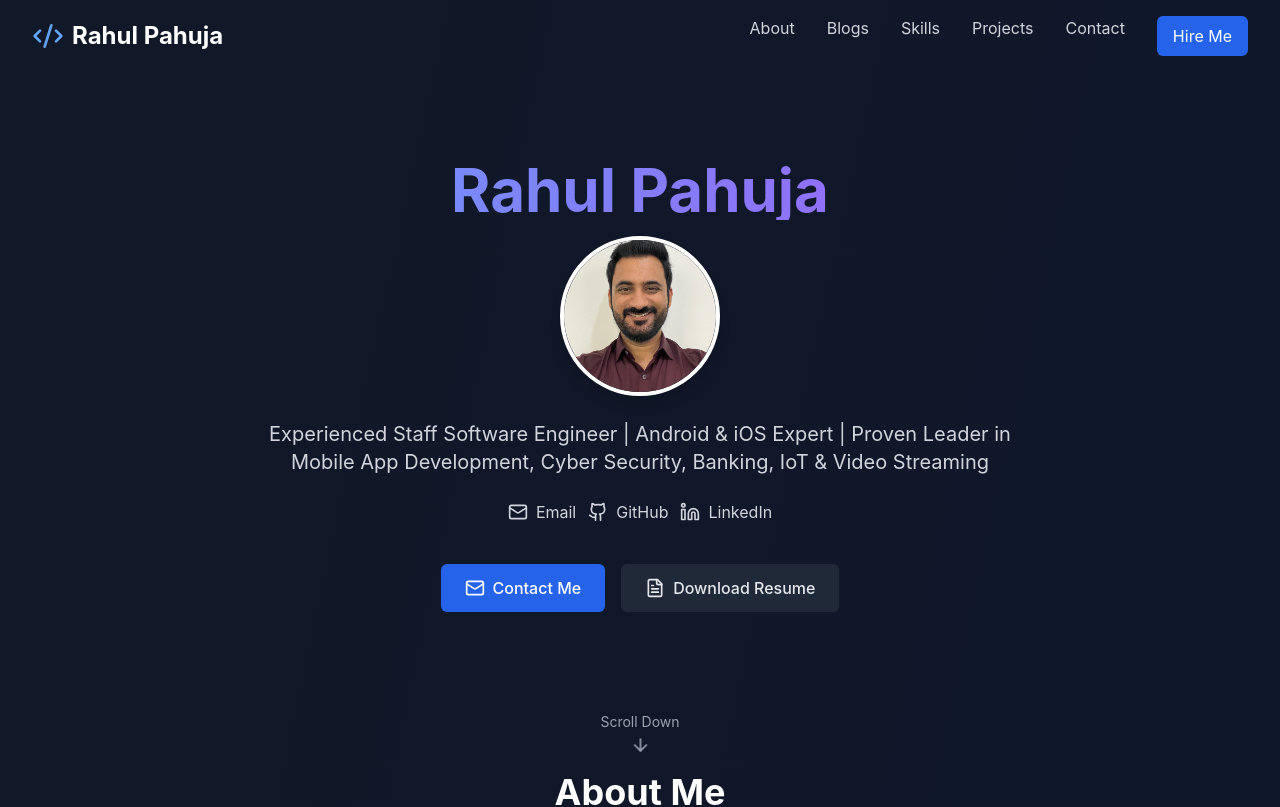
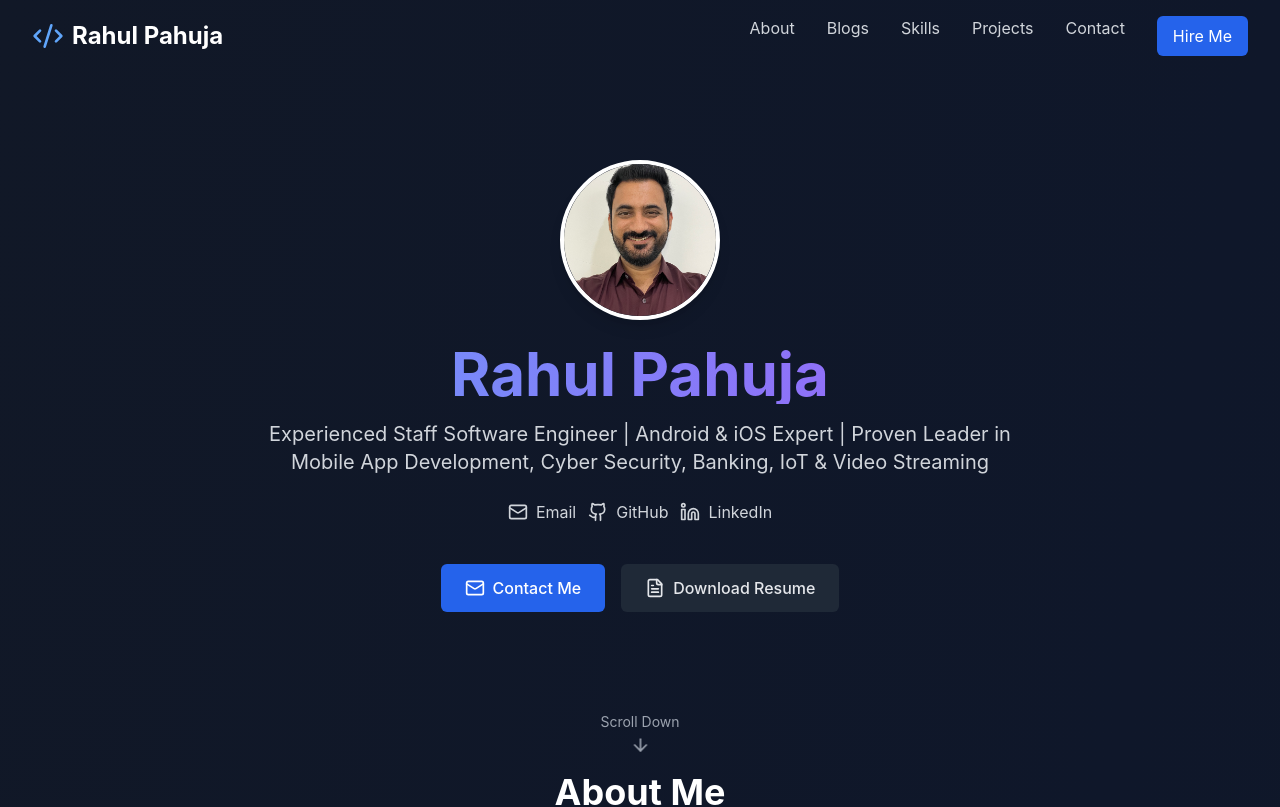
Before and after one commit to rahulpahuja/resume_ts, a React (Vite) app: page / in a window 1280 px wide. Shown: the top 807 px of the page. Built offline with nearby package versions, Linux system fonts and the light colour scheme.

Commit message:
Updated Image Position

```diff
--- a/src/components/Hero.tsx
+++ b/src/components/Hero.tsx
@@ -4,14 +4,14 @@ const Hero = () => {
   return (
     <section id="home" className="pt-32 pb-20 md:pt-40 md:pb-24 text-center">
       <div className="animate-fadeIn">
-        <h1 className="text-4xl md:text-6xl font-bold mb-4 bg-clip-text text-transparent bg-gradient-to-r from-blue-400 to-purple-500">
-          Rahul Pahuja
-        </h1>
         <div className="flex justify-center mb-6">
         <img src={profileImage}
             alt="Rahul Pahuja"
             className="w-32 h-32 md:w-40 md:h-40 rounded-full object-cover border-4 border-white shadow-lg"/>
         </div>
+        <h1 className="text-4xl md:text-6xl font-bold mb-4 bg-clip-text text-transparent bg-gradient-to-r from-blue-400 to-purple-500">
+          Rahul Pahuja
+        </h1>
         <p className="text-lg md:text-xl text-gray-300 max-w-3xl mx-auto leading-relaxed">
           Experienced Staff Software Engineer | Android & iOS Expert | Proven Leader in Mobile App Development, Cyber Security, Banking, IoT & Video Streaming
         </p>
```
